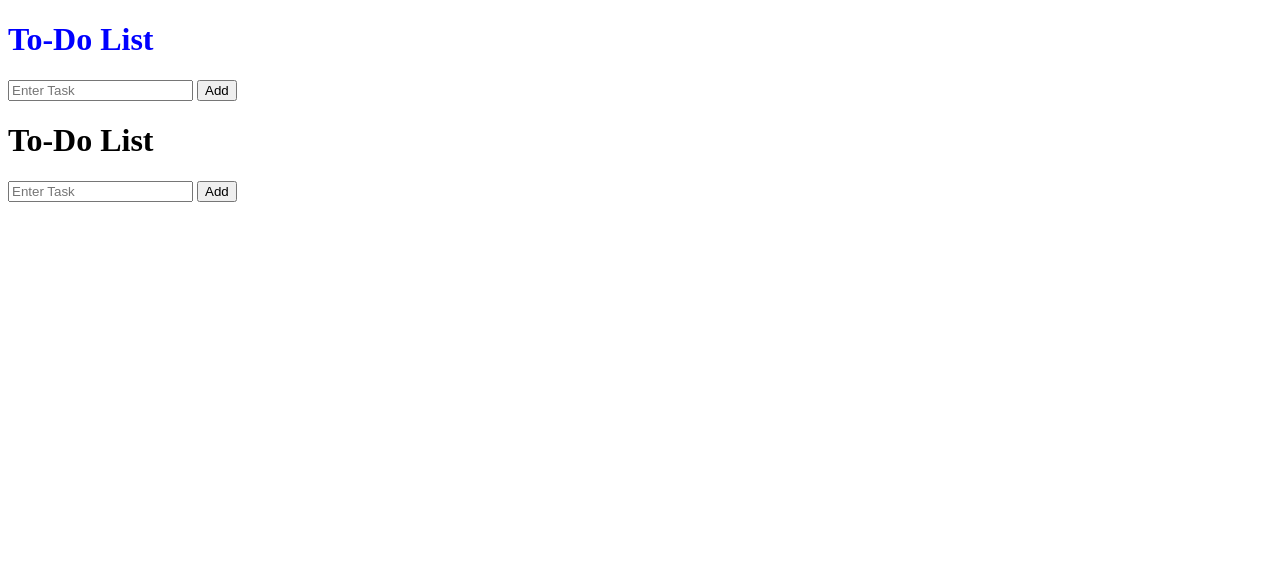
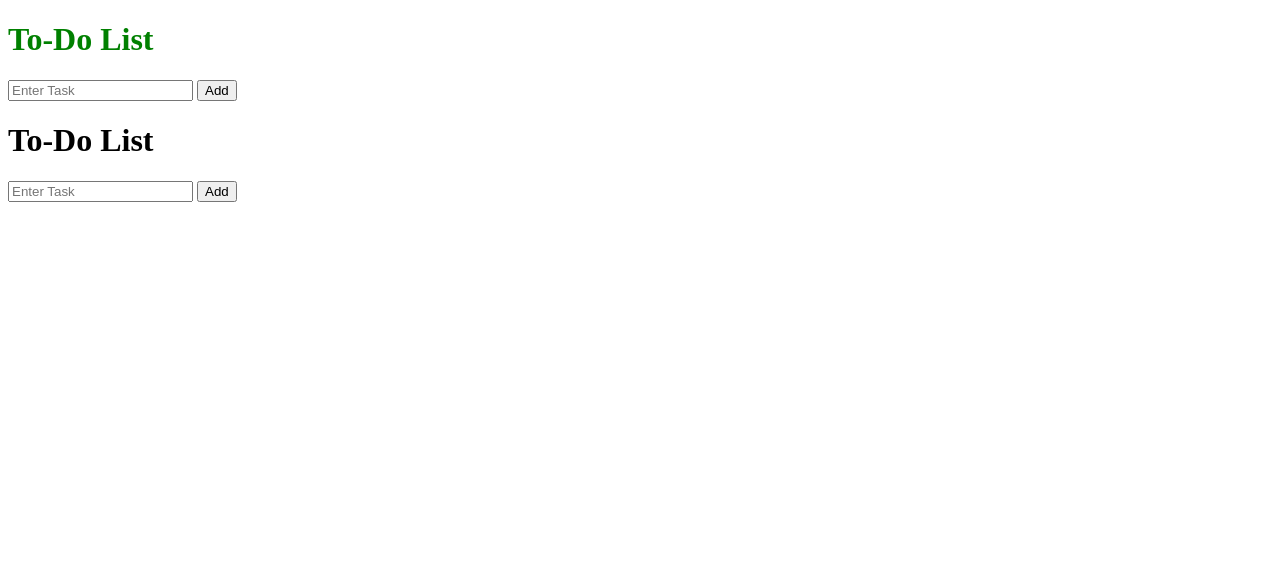
Before and after one commit to Neerajkaushik439/todo-app, a plain HTML site: page index.html in a window 1280 px wide. Shown: the top 576 px of the page. Drawn offline with Linux system fonts and the light colour scheme.

Commit message:
changed col

```diff
--- a/index.html
+++ b/index.html
@@ -8,7 +8,7 @@
     <link rel="stylesheet" href="style.css" />
   </head>
   <body>
-    <h1 style="color: blue">To-Do List</h1>
+    <h1 style="color: green">To-Do List</h1>
     <input type="text" placeholder="Enter Task">
     <button id="add">Add</button>
 
```
